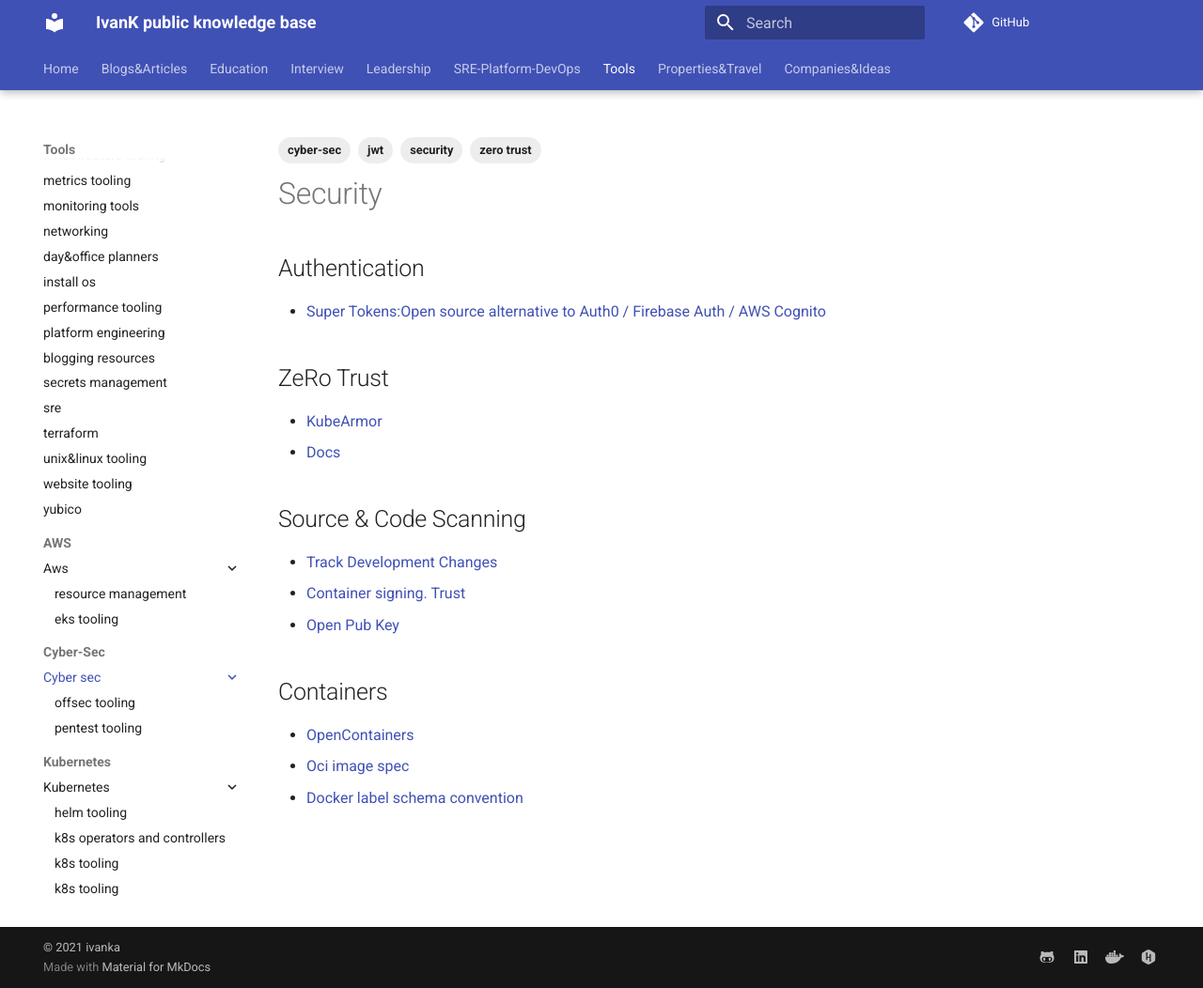
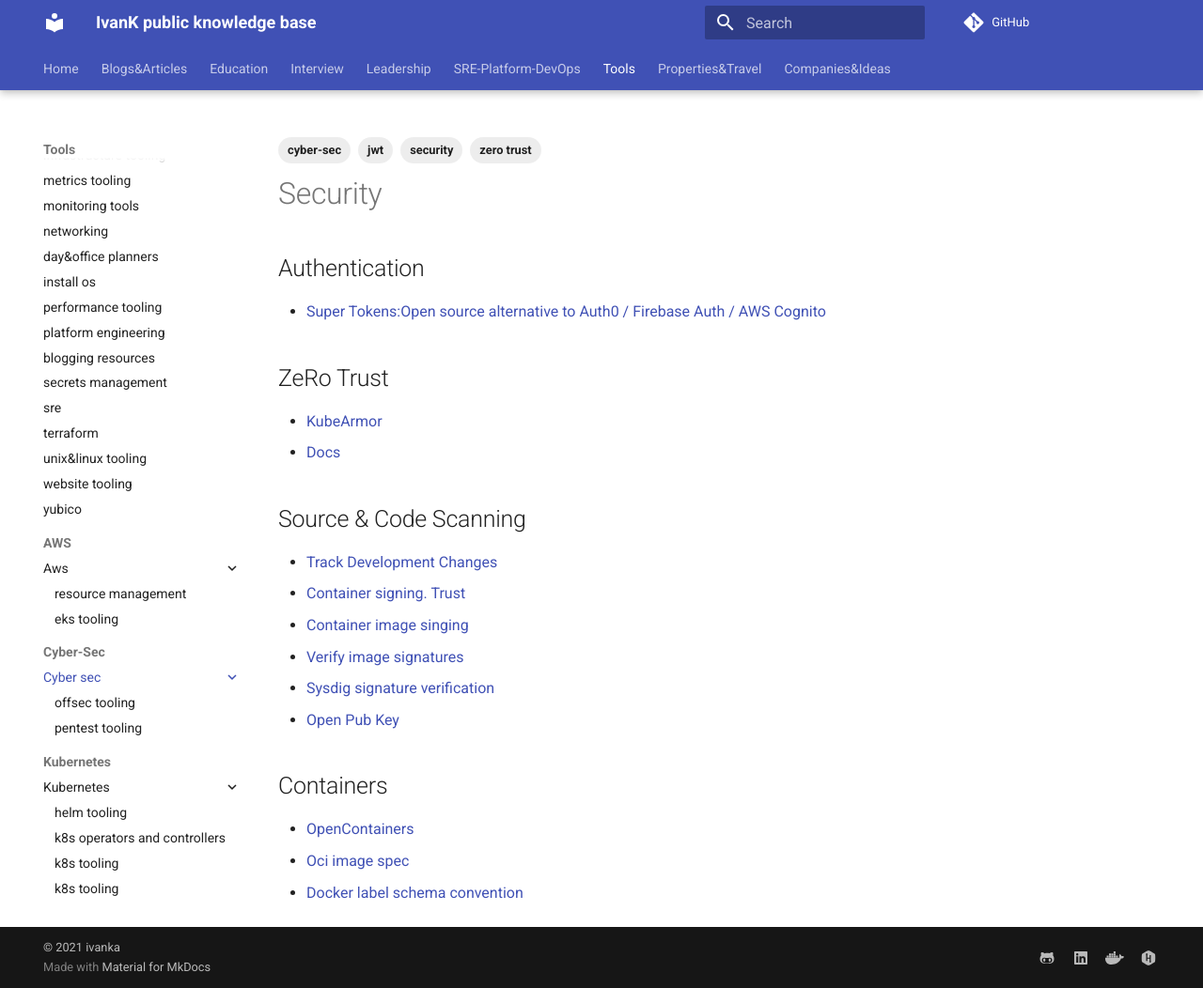
Before and after one commit to ivankatliarchuk/knowledge-base, an MkDocs documentation site: the page built from docs/tools/cyber-sec/index.md, in a window 1280 px wide and 1052 px high. Shown: the whole window at 94% size. Built offline with MkDocs 1.6.1 and Material for MkDocs 9.7.7, drawn with Linux system fonts in a browser that asks for light colours; comment, search, counter and statistics services are not loaded.

Commit message:
update slsa links
Signed-off-by: ivan katliarchuk <ivan.katliarchuk@gmail.com>

```diff
--- a/docs/tools/cyber-sec/index.md
+++ b/docs/tools/cyber-sec/index.md
@@ -21,6 +21,9 @@
 
 - [Track Development Changes](https://crashoverride.com/open-source)
 - [Container signing. Trust](https://www.docker.com/blog/signing-docker-official-images-using-openpubkey/)
+- [Container image singing](https://kubernetes.io/blog/2023/06/29/container-image-signature-verification/)
+- [Verify image signatures](https://kubernetes.io/docs/tasks/administer-cluster/verify-signed-artifacts/)
+- [Sysdig signature verification](https://sysdig.com/blog/secure-kubernetes-deployment-signature-verification/)
 - [Open Pub Key](https://github.com/openpubkey/openpubkey)
 
 ## Containers
```
Also changed, not shown: docs/sre-platform-devops/awesome.md (+1 -0 lines).
